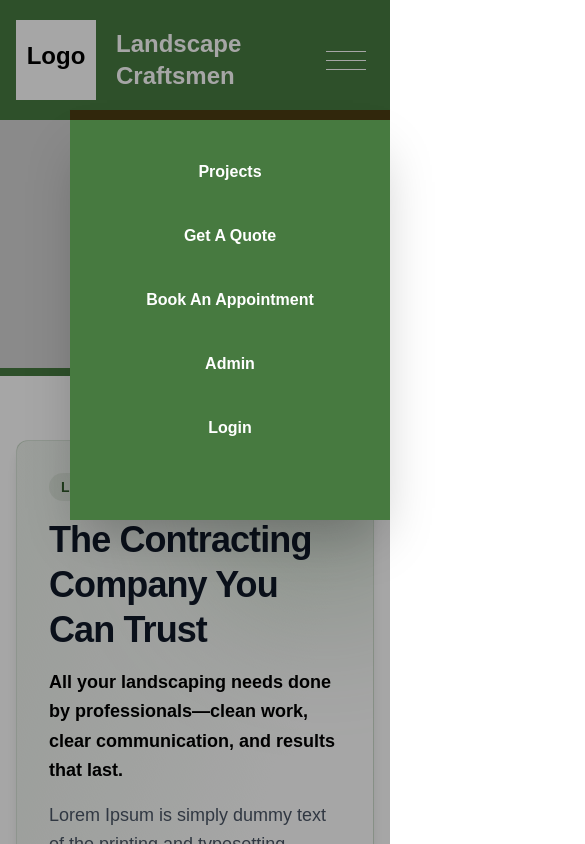
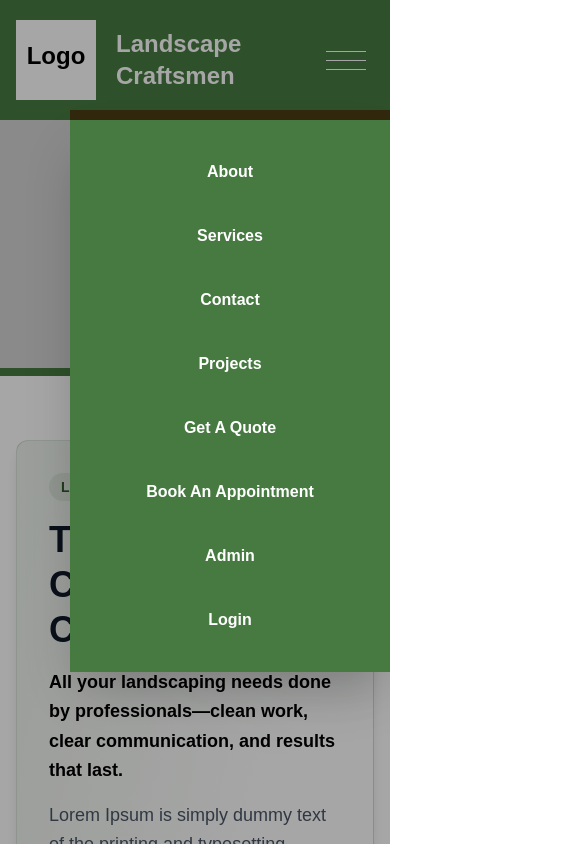
Before and after one commit to Syntactix31/capstone-proj, a Next.js app: page /about in a window 390 px wide. Both pictures are taken after a click on the element 346 px from the left and 60 px from the top of the page. Shown: the top 844 px of the page, 585 px wide, since content can reach past the window. Built offline with nearby package versions, Linux system fonts and the light colour scheme.

Commit message:
fixed nav bar and some mobile sizing errors across the website

```diff
--- a/src/app/about/page.js
+++ b/src/app/about/page.js
@@ -49,9 +49,10 @@ export default function About() {
         {/* Team Section*/}
         <section className="py-10 px-6 max-w-6xl mx-auto">
           {/* Maybe change this to black text with green underline for consistency */}
-          <h2 className="text-5xl md:text-6xl font-extrabold text-center mb-16 border-b-2 p-2 text- border-[#477A40] w-150 mx-auto">
+          <h2 className="text-4xl sm:text-5xl lg:text-6xl font-extrabold text-center mb-16 border-b-2 p-2 border-[#477A40] w-full max-w-2xl mx-auto">
             Meet the Team
           </h2>
+
 
           <div className="grid grid-cols-1 md:grid-cols-2 lg:grid-cols-4 gap-12">
             {[1, 2, 3, 4].map((member) => (
--- a/src/app/components/DropDownMenu.js
+++ b/src/app/components/DropDownMenu.js
@@ -6,7 +6,14 @@ export default function DropDownMenu ({ onClose, isAnimatingOut }) {
   return (
     <div className={`absolute top-30 right-0 z-999 pointer-events-none animate-slideIn ${isAnimatingOut ? 'animate-slideOut' : 'animate-slideIn'
     }`}>
-      <div className="bg-[#477A40] w-80 h-100  flex flex-col gap-10 text-white text-center font-semibold p-10 *:hover:scale-105 *:transition-transform *:duration-200 *:active:opacity-50 pointer-events-auto *:active:scale-100 top-outline shadow-2xl z-100">
+      <div className="bg-[#477A40] w-80 h-fit lg:h-100  flex flex-col gap-10 text-white text-center font-semibold p-10 *:hover:scale-105 *:transition-transform *:duration-200 *:active:opacity-50 pointer-events-auto *:active:scale-100 top-outline shadow-2xl z-100">
+
+
+        <Link href="/about" className="hidden max-lg:inline" onClick={onClose}>About</Link>
+        <Link href="/services" className="hidden max-lg:inline" onClick={onClose}>Services</Link>
+        <Link href="/contact" className="hidden max-lg:inline" onClick={onClose}>Contact</Link>
+
+
         <Link href="/projects" onClick={onClose}>Projects</Link>
         <Link href="/quote" onClick={onClose}>Get A Quote</Link>
         <Link href="/appointments" onClick={onClose}>Book An Appointment</Link>
--- a/src/app/contact/page.js
+++ b/src/app/contact/page.js
@@ -69,7 +69,7 @@ export default function Contact() {
           <p className="text-3xl">(587) 438-6672</p>
 
           <div className="bg-white border rounded-3xl p-6">
-            <p className="text-lg sm:text-2xl">
+            <p className="text-sm sm:text-2xl">
               landscapecraftsmen@yahoo.com
             </p>
           </div>
```
